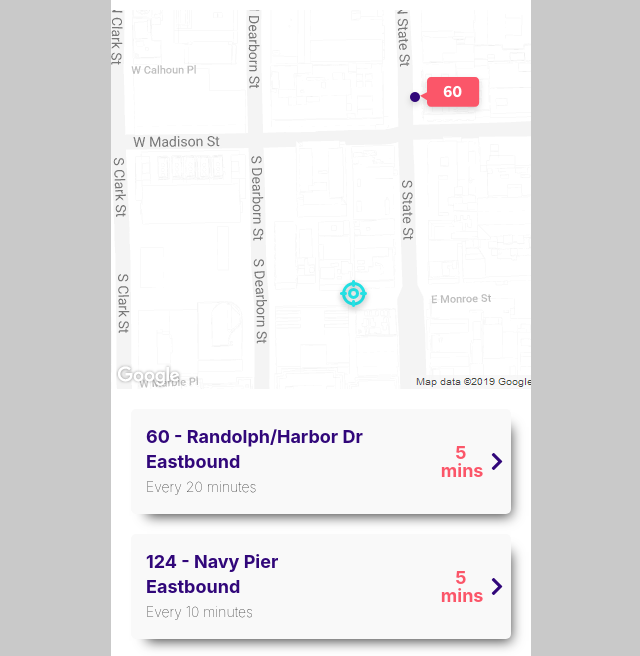
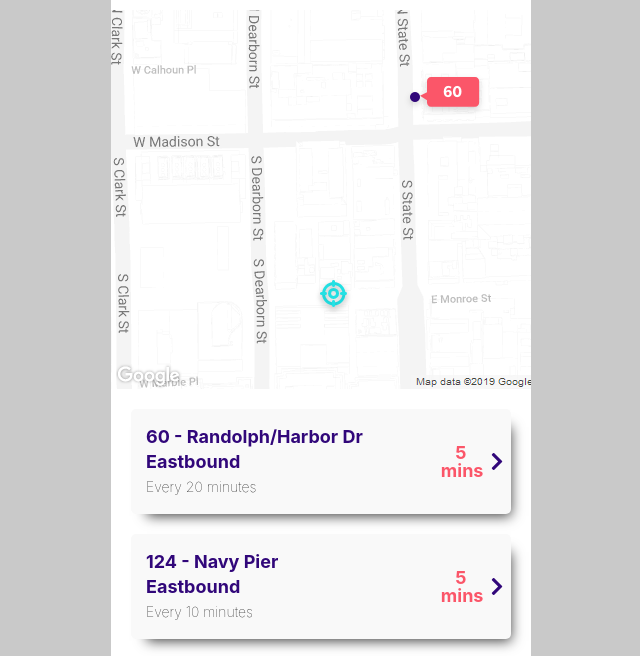
Before and after one commit to kindasortamaybe3/busybus, a plain HTML site: page index.html in a window 1280 px wide. Shown: the part 111-767 px from the top of the page, without its empty margins (319-959 px from the left). Drawn offline with Linux system fonts and the light colour scheme.

```diff
--- a/css/style.css
+++ b/css/style.css
@@ -70,7 +70,7 @@
 
 .currentlocation {
   position: absolute;
-  left: 22em;
+  left: 20em;
   bottom: 7em;
   z-index: 1;
 }
```
Also changed, not shown: images/busybus.png (added).
